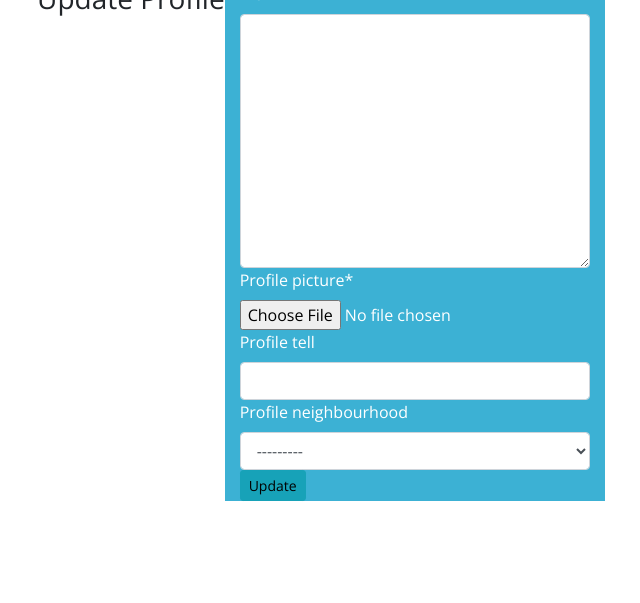
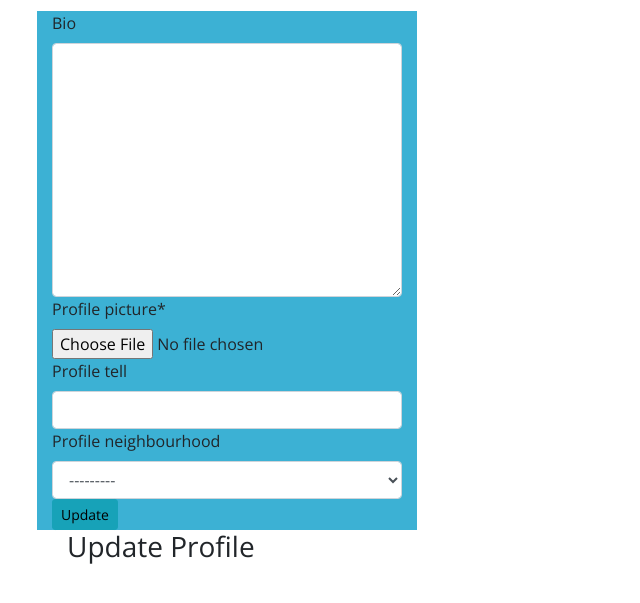
Before and after one commit to KellyKiiru/django-ip4, a Django app: page /edit_profile/1 in a window 1280 px wide. Shown: the part 66-669 px from the top of the page, without its empty margins (33-673 px from the left). Run offline with Django 4.2, Linux system fonts and the light colour scheme; the visitor is signed in with stand-in values (Sample User, id 1); data comes from the database, SQL or seed files in the repository; data that the repository does not hold is empty; some libraries are stand-ins or nearby versions; some web fonts are replaced.

Commit message:
minor display changes to edit_profile and members templates

```diff
--- a/mtaani/templates/all-pages/edit_profile.html
+++ b/mtaani/templates/all-pages/edit_profile.html
@@ -1,11 +1,12 @@
 {% extends 'all-pages/base.html' %}
 {% load crispy_forms_tags %}
 {% block content %}
-
+<div>
+    <h4>Welcome: {{request.user.username}} </h4>
+</div>
 <div class="container mt-5">
-    <div class="row mt-5">
-        <h3>Update Profile</h3>
-        <div class="col-md-4" style="height:100%; background-color: rgba(60,177,212,255);color: white;">
+    <div class="row ">
+        <div class="col-md-4" style="height:100%; background-color: rgba(60,177,212,255);">
             <form method="post" enctype="multipart/form-data">
                 {% csrf_token %}
                 {{form|crispy}}
@@ -23,7 +24,12 @@
             </div>
 
         </div>
-        <div class="col-md-4"></div>
+        <div class="col-md-4" style="position: relative; top: 50%;">
+
+        </div>
+    </div>
+    <div class="col-md-4" style="position: relative; top: 50%;">
+        <h3>Update Profile</h3>
     </div>
 </div>
 
--- a/mtaani/templates/all-pages/members.html
+++ b/mtaani/templates/all-pages/members.html
@@ -1,7 +1,7 @@
 {% extends 'all-pages/base.html' %}
 {% load crispy_forms_tags %}
 {% block content %}
-<table class="table table-striped table-light">
+<table class="table table-striped table-light" style="margin-top: 5%;">
   <thead>
     <tr>
       <th scope="col">#</th>
```
